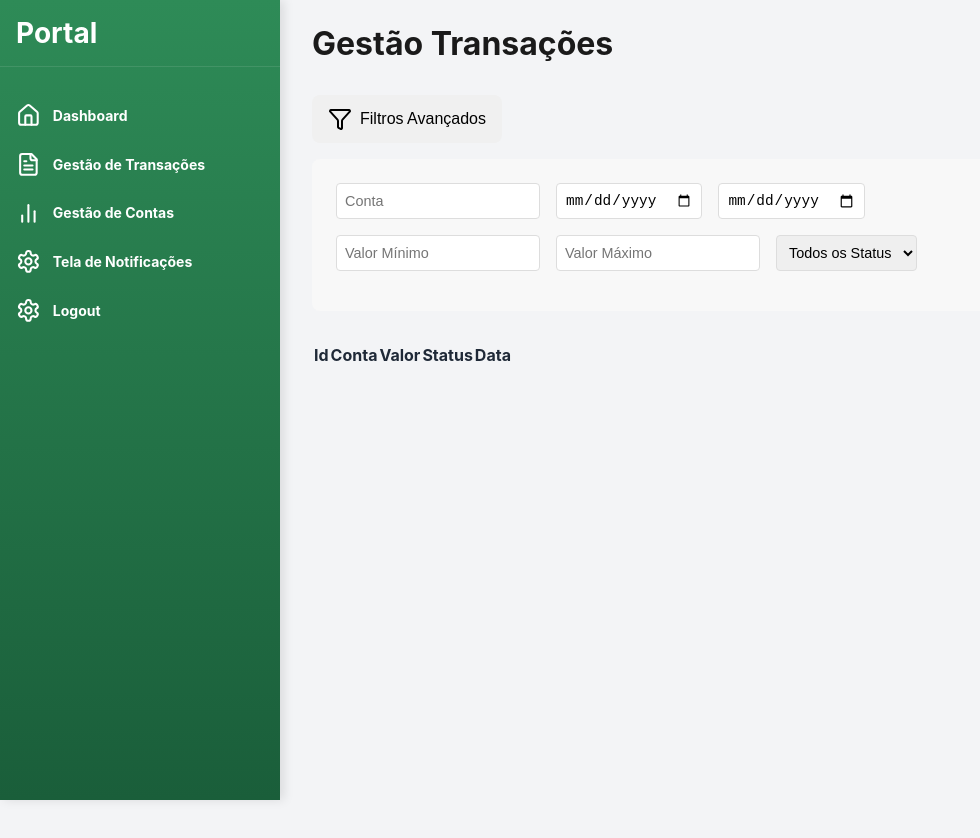
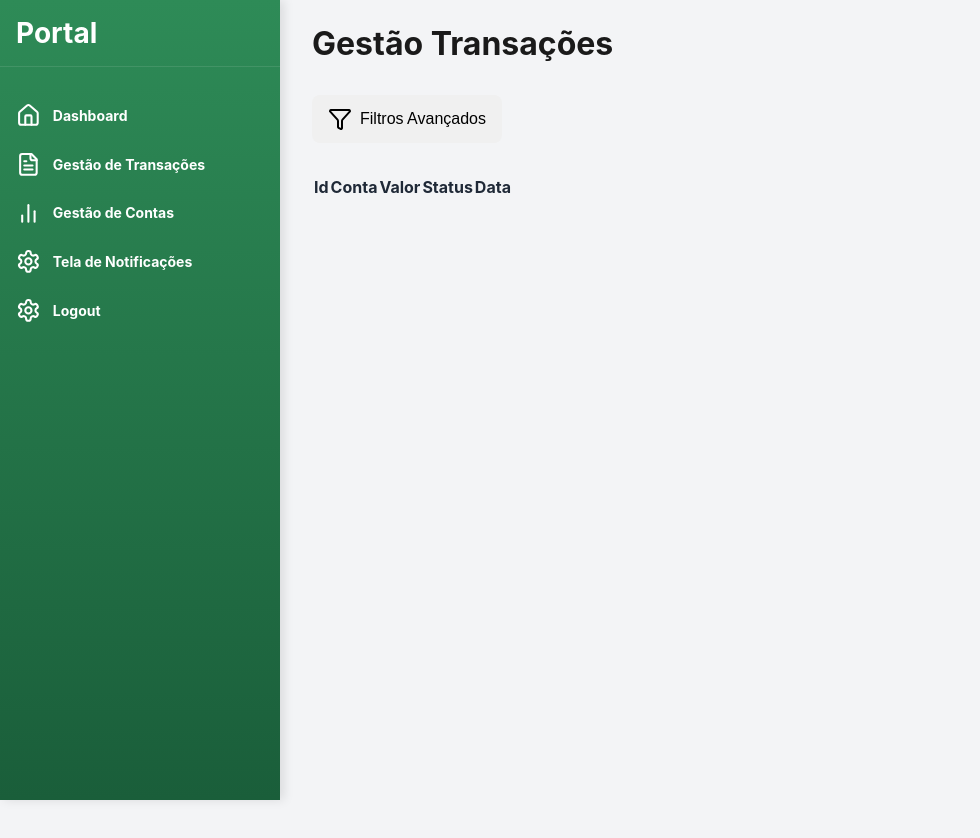
Before and after one commit to RusthenRonald2006/Portal-de-analise-em-anomalias-transacionais, a React (Create React App) app in the folder detec-anomalias/: page /gestaotransacoes in a window 1280 px wide. Shown: the top 838 px of the page, without its empty margins (0-980 px from the left). Built offline with nearby package versions, Linux system fonts and the light colour scheme; the HTML template or start-up script is replaced by a standard one.

Commit message:
aplicando condição

```diff
--- a/detec-anomalias/src/components/Pages/GestaoTransacoes.js
+++ b/detec-anomalias/src/components/Pages/GestaoTransacoes.js
@@ -23,7 +23,7 @@ function GestaoTransacoes(){
                     <button className={styles.filter_button} onClick={()=>setShowFilter(!showfilter)}>
                         <Filter /> Filtros Avançados
                     </button>
-
+                    {showfilter &&(
                     <div className={styles.filter_container}>
                         <div className={styles.filter_group}>
                         <input
@@ -56,6 +56,7 @@ function GestaoTransacoes(){
                         </select>
                         </div>
                     </div>
+                    )}
                 </div>
 
                 <div className={styles.table_container}>
```
